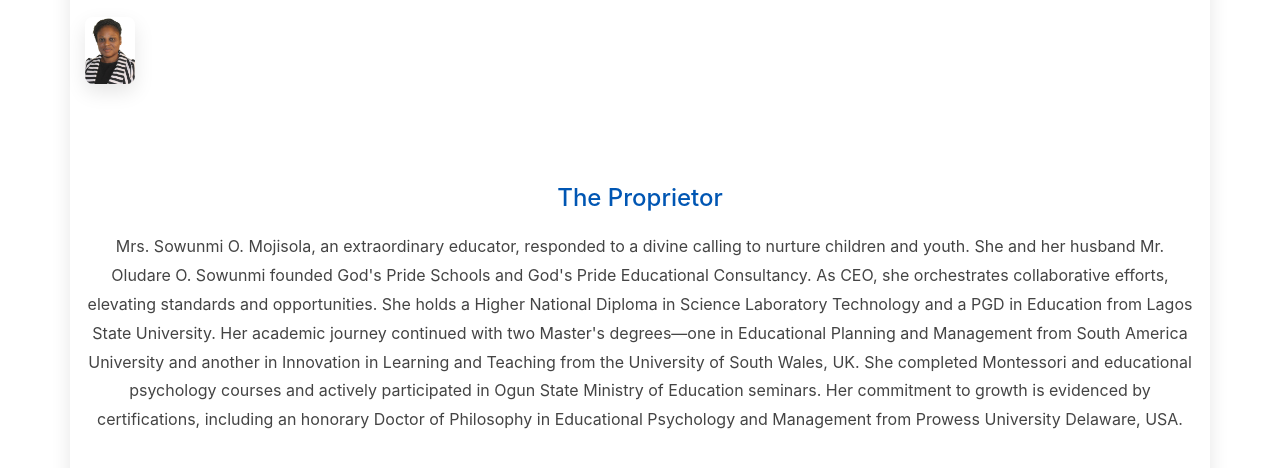
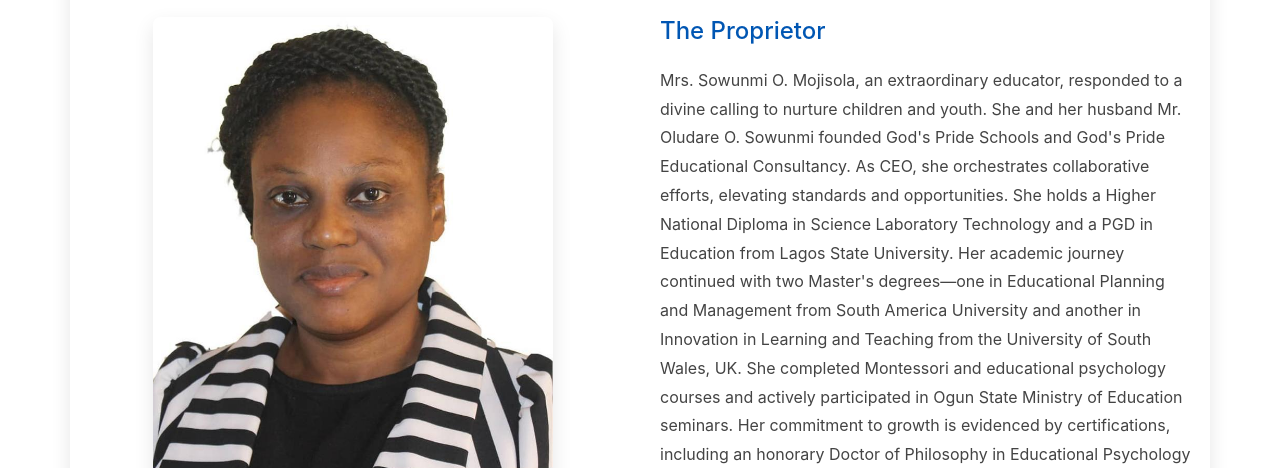
Before and after one commit to Megsow/Gods-Pride-Schools-Website, a plain HTML site: page about.html in a window 1280 px wide. Shown: the part 332-800 px from the top of the page. Drawn offline with nearby package versions, Linux system fonts and the light colour scheme.

Commit message:
Update styles.css

```diff
--- a/styles.css
+++ b/styles.css
@@ -586,23 +586,47 @@ nav ul li a:hover {
   font-weight: bold;
 }
 
+/* ---- About / Proprietor Section ---- */
 .about-section.owner {
   display: flex;
+  flex-direction: column;
+  align-items: center;
+  text-align: center;
   gap: 40px;
   margin-bottom: 60px;
-  flex-direction: column;
-  text-align: center;
-  align-items: flex-start;
 }
+
+/* On larger screens, switch to side-by-side */
+@media (min-width: 768px) {
+  .about-section.owner {
+    flex-direction: row;
+    align-items: flex-start;
+    text-align: left;
+  }
+
+  .owner-image,
+  .owner-info {
+    flex: 1;
+  }
+}
+
+/* Center the image within its flex‐item */
+.owner-image {
+  display: flex;
+  justify-content: center;
+}
+
 .owner-image img {
+  display: block;
   width: 100%;
-  max-width: 50px;
-  margin-bottom: 60px;
+  max-width: clamp(16rem, 50vw, 25rem);
   height: auto;
   border-radius: 8px;
   box-shadow: 0 8px 20px rgba(0, 0, 0, 0.1);
   object-fit: cover;
+  margin-bottom: 0;
 }
+
 .owner-info {
   flex: 1;
 }
```
